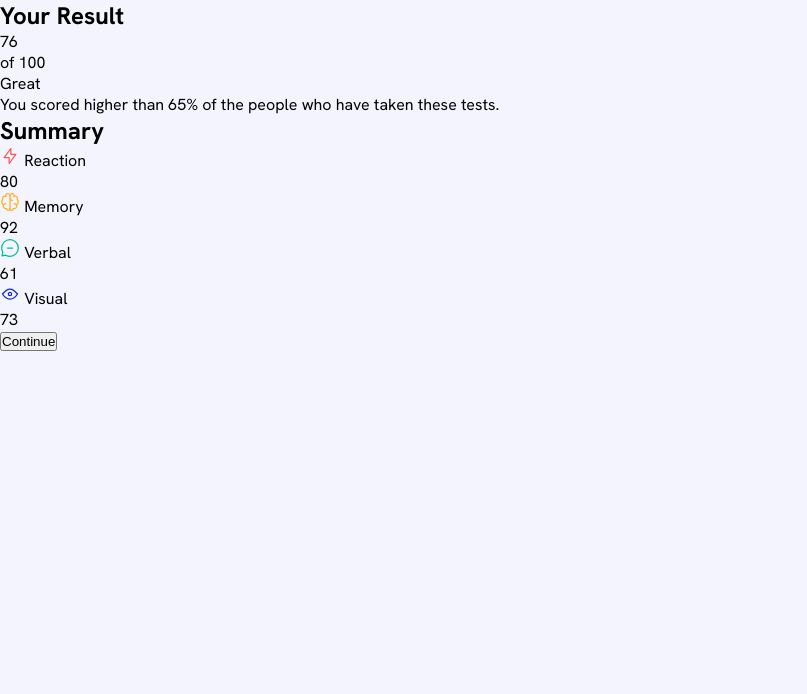
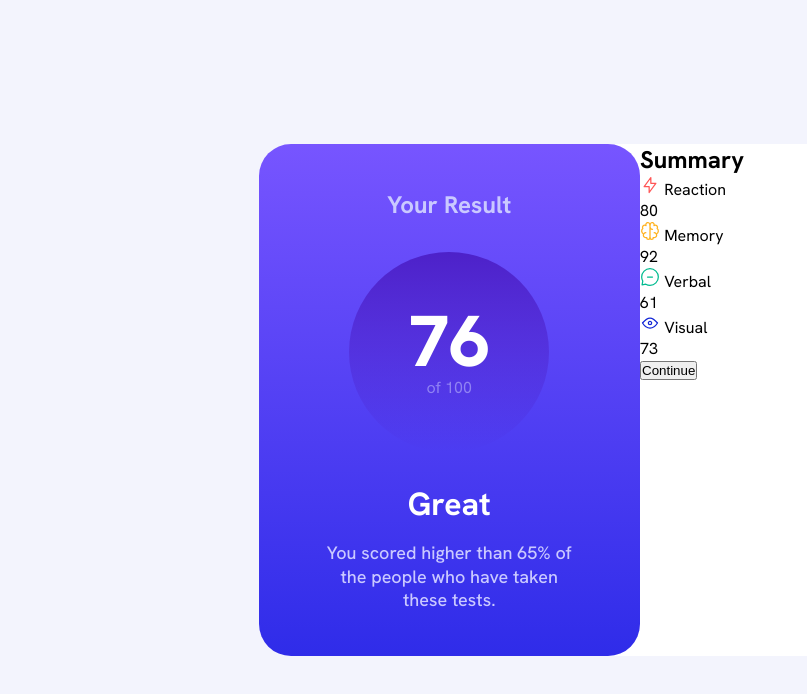
Before and after one commit to EricBrianb12/frontendmentor-projects, a plain HTML site: page sumarry-component/index.html in a window 1280 px wide. Shown: the whole page, without its empty margins (0-807 px from the left). Drawn offline with Linux system fonts and the light colour scheme.

Commit message:
Feito o CSS da seção result-card

```diff
--- a/sumarry-component/index.html
+++ b/sumarry-component/index.html
@@ -14,13 +14,17 @@
 <body>
   <article class="main-content">
     <section class="result-card">
-      <h2>Your Result</h2>
+      <h2 class="textPreset04 navy-200">Your Result</h2>
+
       <div class="score-container">
-        <p class="score">76</p>
-        <p class="score-total">of 100</p>
+        <p class="score textPreset01 white">76</p>
+        <p class="score-total textPreset05 navy-200">of 100</p>
       </div>
-      <p class="result-status">Great</p>
-      <p>You scored higher than 65% of the people who have taken these tests.</p>
+
+      <div class="result-status">
+        <p class="textPreset03 white">Great</p>
+        <p class="textPreset05-m navy-200">You scored higher than 65% of the people who have taken these tests.</p>
+      </div>
     </section>
 
     <section class="summary-card">
--- a/sumarry-component/styles/global.css
+++ b/sumarry-component/styles/global.css
@@ -11,7 +11,16 @@ html {
 }
 
 body {
+  width: 100%;
+  height: 100dvh;
+  display: flex;
+  justify-content: center;
+  align-items: center;
   font-size: 1.6rem;
   background-color: var(--blue-50);
   font-family: var(--font-family);
 }
+
+ul {
+  list-style: none;
+}
--- a/sumarry-component/styles/style.css
+++ b/sumarry-component/styles/style.css
@@ -1,2 +1,3 @@
 @import "global.css";
 @import "styleGuide.css";
+@import "summary-card.css";
--- a/sumarry-component/styles/styleGuide.css
+++ b/sumarry-component/styles/styleGuide.css
@@ -13,7 +13,7 @@
   --red-50: #fff6f6;
   --green-500: #00bb8f;
   --green-50: #f2fcf9;
-  --gradient01: linear-gradient(#4d21c9, #2521c9);
+  --gradient01: linear-gradient(#4d21c9, rgba(37, 33, 201, 0));
   --gradient02: linear-gradient(#7755ff, #2f2ce9);
 
   /* fonts */
--- /dev/null
+++ b/sumarry-component/styles/summary-card.css
@@ -0,0 +1,42 @@
+.main-content {
+  width: 100%;
+  max-width: 763px;
+  display: grid;
+  grid-template-columns: 1fr 1fr;
+  background-color: var(--white);
+  border-radius: 32px;
+}
+
+.result-card {
+  padding: 45px 54px;
+  background: var(--gradient02);
+  border-radius: 32px;
+  display: grid;
+  justify-items: center;
+  gap: 32px;
+}
+
+.score-container {
+  width: 200px;
+  height: 200px;
+  border-radius: 100%;
+  display: flex;
+  flex-direction: column;
+  justify-content: center;
+  align-items: center;
+  background: var(--gradient01);
+}
+
+.score-total {
+  opacity: 51.68%;
+}
+
+.result-status {
+  display: grid;
+  text-align: center;
+  gap: 16px;
+}
+
+.result-status p:nth-child(even) {
+  width: 25ch;
+}
```
